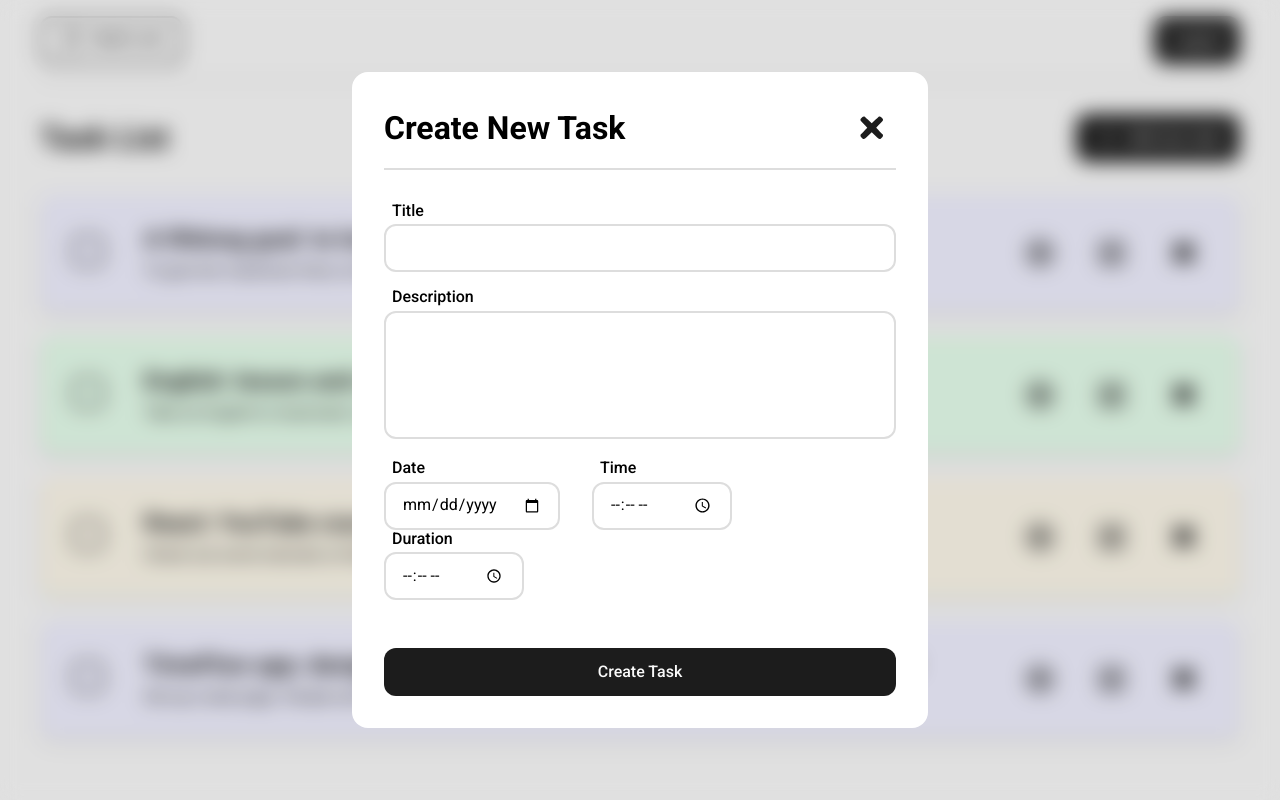
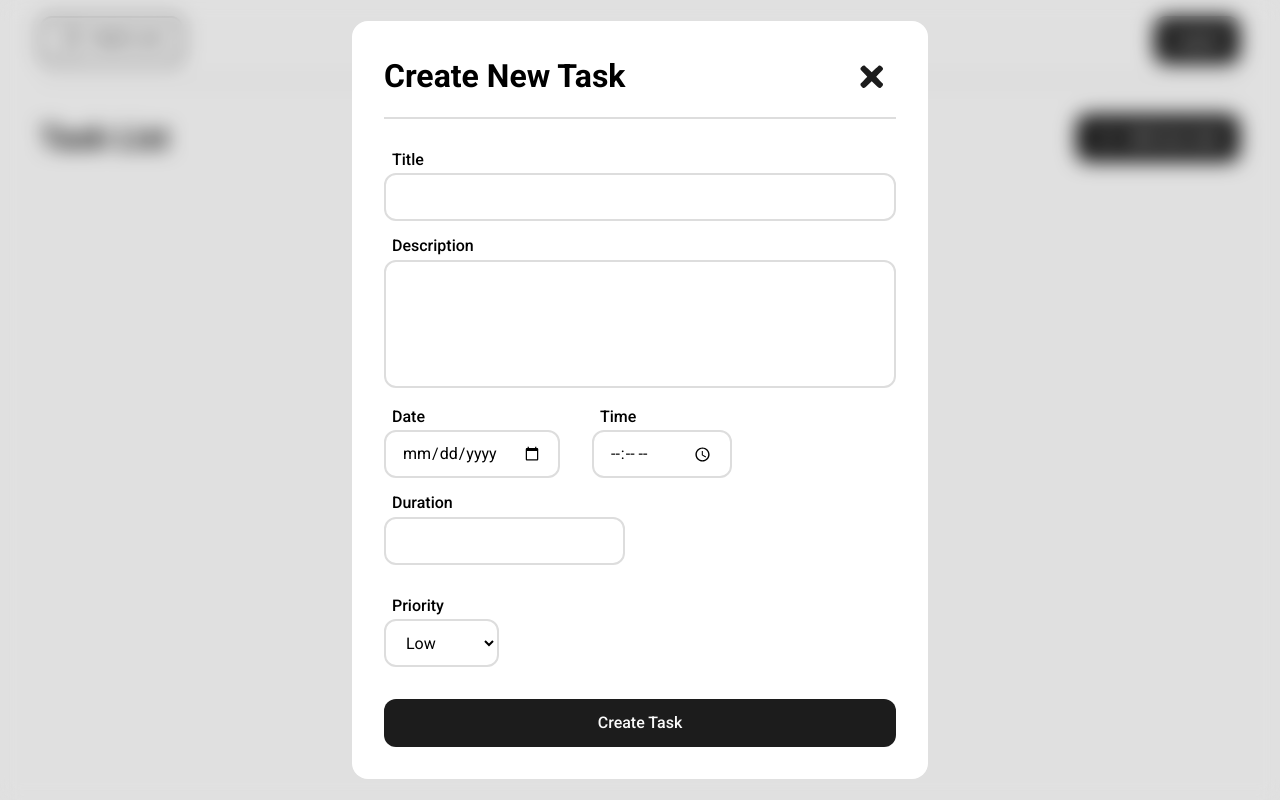
Before and after one commit to emiaesthetic/timeflow-app, a React (Vite) app: page / in a window 1280 px wide. Both pictures are taken after a click on the button "Add new task". Built offline with nearby package versions, Linux system fonts and the light colour scheme; a web font is replaced by a local one.

Commit message:
implement logic adding and removing task

```diff
--- a/package.json
+++ b/package.json
@@ -14,6 +14,7 @@
     "clsx": "^2.1.1",
     "react": "^19.0.0",
     "react-dom": "^19.0.0",
+    "react-hook-form": "^7.56.4",
     "react-router-dom": "^7.6.0"
   },
   "devDependencies": {
--- a/src/pages/home/constants.ts
+++ /dev/null
@@ -1,40 +0,0 @@
-import { ITask } from './types';
-
-export const TASKS: ITask[] = [
-  {
-    title: 'A lifelong goal: to love Darina',
-    description:
-      'To give her maximum time, to kiss her, to hug her, to make her happy.',
-    date: 'All my life',
-    time: '06:40 AM',
-    duration: 'every minute.',
-    priority: 'high',
-  },
-  {
-    title: 'English: lesson and serial.',
-    description:
-      'Take an English to Automatic class and watch Vikings Episode 2.',
-    date: 'May 7th',
-    time: '7:40 AM',
-    duration: '50 minutes',
-    priority: 'low',
-  },
-  {
-    title: 'React: YouTube course.',
-    description:
-      'Check out some tutorials on React 18. Read 3 points of documentation.',
-    date: 'June 17th',
-    time: '9:40 AM',
-    duration: '90 minutes',
-    priority: 'medium',
-  },
-  {
-    title: 'TimeFlow app: design.',
-    description:
-      "Set up a task page. Simple and fast. Don't waste time on animations.",
-    date: 'September 10th',
-    time: '3:30 PM',
-    duration: '30 minutes',
-    priority: 'high',
-  },
-];
--- /dev/null
+++ b/src/pages/home/model/useLocalStorage.ts
@@ -0,0 +1,32 @@
+import { useEffect, useState } from 'react';
+
+import { ITask } from './types';
+
+const STORAGE_KEY = 'tasks';
+
+export const useLocalStorage = () => {
+  const [storageValue, setStorageValue] = useState<ITask[]>(() => {
+    const storageValue = localStorage.getItem(STORAGE_KEY);
+    if (!storageValue) return [];
+
+    return JSON.parse(storageValue);
+  });
+
+  useEffect(() => {
+    localStorage.setItem(STORAGE_KEY, JSON.stringify(storageValue));
+  }, [storageValue]);
+
+  const addTask = (task: ITask): void => {
+    if (!task) return;
+    setStorageValue(prevTasks => [...prevTasks, task]);
+  };
+
+  const removeTask = (title: string) => {
+    if (!title) return;
+    setStorageValue(prevTasks =>
+      prevTasks.filter(item => item.title !== title),
+    );
+  };
+
+  return { tasks: storageValue, addTask, removeTask };
+};
--- a/src/pages/home/ui/task-board/task-board.module.scss
+++ b/src/pages/home/ui/task-board/task-board.module.scss
@@ -21,4 +21,13 @@
   &__item:not(:last-child) {
     margin-bottom: var(--space-3);
   }
+
+  &__empty {
+    display: flex;
+    justify-content: center;
+
+    svg {
+      width: 50%;
+    }
+  }
 }
--- a/src/pages/home/ui/task-board/task-board.tsx
+++ b/src/pages/home/ui/task-board/task-board.tsx
@@ -14,12 +14,18 @@ import {
 } from '@/shared/ui/icons';
 import { Layout } from '@/shared/ui/layout';
 
-import { TASKS } from '../../constants';
-import { ITask } from '../../types';
+import { ITask } from '../../model/types';
+import { useLocalStorage } from '../../model/useLocalStorage';
 import { TaskForm } from '../task-form';
+
+import EmptyIcon from './img/empty.svg?react';
 
 import styleBoard from './task-board.module.scss';
 import styleItem from './task-item.module.scss';
+
+interface ITaskItemProps extends ITask {
+  onRemove: (title: string) => void;
+}
 
 export const TaskItem = ({
   title,
@@ -28,7 +34,8 @@ export const TaskItem = ({
   time,
   duration,
   priority,
-}: ITask) => {
+  onRemove,
+}: ITaskItemProps) => {
   const [isOpenDropdown, setIsOpenDropdown] = useState(false);
 
   return (
@@ -49,16 +56,16 @@ export const TaskItem = ({
 
         <div className={styleItem.task__schedule}>
           <div className={styleItem.task__datetime}>
-            <time className={styleItem.task__date} dateTime="2025-09-10">
+            <time className={styleItem.task__date} dateTime={date}>
               {date},
             </time>
-            <time className={styleItem.task__time} dateTime="06:40">
-              {time}
+            <time className={styleItem.task__time} dateTime={time}>
+              {time} PM
             </time>
           </div>
 
           <data className={styleItem.task__duration} value="PT30M">
-            {duration}
+            {duration} minutes
           </data>
         </div>
       </div>
@@ -76,7 +83,7 @@ export const TaskItem = ({
             </Button>
           </li>
           <li className={styleItem['task__actions-item']}>
-            <Button variant="icon">
+            <Button variant="icon" onClick={() => onRemove(title)}>
               <CrossIcon width="32" height="32" />
             </Button>
           </li>
@@ -90,9 +97,21 @@ export const TaskItem = ({
             ariaLabel: 'Open task menu',
           }}
           items={[
-            { label: 'Start', icon: <PlayIcon width="20" height="20" /> },
-            { label: 'Edit', icon: <EditIcon width="20" height="20" /> },
-            { label: 'Delete', icon: <CrossIcon width="20" height="20" /> },
+            {
+              label: 'Start',
+              icon: <PlayIcon width="20" height="20" />,
+              onClick: () => {},
+            },
+            {
+              label: 'Edit',
+              icon: <EditIcon width="20" height="20" />,
+              onClick: () => {},
+            },
+            {
+              label: 'Delete',
+              icon: <CrossIcon width="20" height="20" />,
+              onClick: () => onRemove(title),
+            },
           ]}
           isOpen={isOpenDropdown}
           onToggle={() => setIsOpenDropdown(!isOpenDropdown)}
@@ -107,7 +126,14 @@ export const TaskItem = ({
 };
 
 export const TaskBoard = () => {
+  const { tasks, addTask, removeTask } = useLocalStorage();
   const [isOpenDialog, setIsOpenDialog] = useState(false);
+
+  const handleSubmit = (data: ITask) => {
+    addTask(data);
+    setIsOpenDialog(false);
+  };
+
   return (
     <>
       <section className={styleBoard['task-board']}>
@@ -120,19 +146,29 @@ export const TaskBoard = () => {
             </Button>
           </header>
 
-          <ul className={styleBoard['task-board__list']}>
-            {TASKS.map((task, index) => (
-              <li className={styleBoard['task-board__item']}>
-                <TaskItem key={index} {...task} />
-              </li>
-            ))}
-          </ul>
+          {tasks.length === 0 ? (
+            <div className={styleBoard['task-board__empty']}>
+              <EmptyIcon />
+            </div>
+          ) : (
+            <ul className={styleBoard['task-board__list']}>
+              {tasks.map((task, index) => (
+                <li className={styleBoard['task-board__item']}>
+                  <TaskItem
+                    key={index}
+                    {...task}
+                    onRemove={title => removeTask(title)}
+                  />
+                </li>
+              ))}
+            </ul>
+          )}
         </Layout>
       </section>
 
       <Dialog
         dialogTitle={<h1 className="create-task__title">Create New Task</h1>}
-        dialogContent={<TaskForm />}
+        dialogContent={<TaskForm onSubmit={handleSubmit} />}
         dialogFooter={
           <Button variant="dark" type="submit" form="taskForm" fullWidth>
             Create Task
--- a/src/pages/home/ui/task-form/task-form.module.scss
+++ b/src/pages/home/ui/task-form/task-form.module.scss
@@ -1,4 +1,5 @@
 @use '@/shared/styles/media' as media;
+@use '@/shared/styles/mixins' as mixins;
 
 .task-form {
   display: flex;
@@ -16,7 +17,7 @@
   &__datetime {
     display: flex;
     flex-wrap: wrap;
-    column-gap: var(--space-4);
+    gap: var(--space-2) var(--space-4);
     align-items: center;
     margin-bottom: var(--space-2);
 
@@ -27,5 +28,22 @@
 
   &__select {
     width: max-content;
+    height: var(--size-6);
+    padding-inline: var(--space-2) var(--space-2);
+    padding-block: var(--space-1);
+    border: 2px solid var(--border-gray);
+    border-radius: var(--border-radius-2);
+    background-color: transparent;
+
+    @include mixins.transition(background-color, border-color);
+
+    @include mixins.hover {
+      border-color: var(--border-dark);
+      background-color: var(--background-primary);
+    }
+
+    @include mixins.focus {
+      border-color: var(--border-dark);
+    }
   }
 }
--- a/src/pages/home/ui/task-form/task-form.tsx
+++ b/src/pages/home/ui/task-form/task-form.tsx
@@ -1,36 +1,104 @@
+import { useForm } from 'react-hook-form';
+
 import { Input } from '@/shared/ui/input';
 import { Label } from '@/shared/ui/label';
 
+import { ITask } from '../../model/types';
+
 import style from './task-form.module.scss';
 
-export const TaskForm = () => {
+export const TaskForm = ({ onSubmit }: { onSubmit: (data: ITask) => void }) => {
+  const {
+    register,
+    formState: { errors },
+    handleSubmit,
+    reset,
+  } = useForm<ITask>();
+
   return (
-    <form className={style['task-form']} id="taskForm" action="/">
+    <form
+      className={style['task-form']}
+      id="taskForm"
+      action="/"
+      onSubmit={handleSubmit(data => {
+        onSubmit(data);
+        reset();
+      })}
+    >
       <div className={style['task-form__field']}>
         <Label children="Title" htmlFor="title" />
-        <Input type="text" name="title" id="title" />
+        <Input
+          {...register('title', {
+            required: { value: true, message: 'Обязательное поле' },
+          })}
+          type="text"
+          id="title"
+          aria-invalid={!!errors.title}
+        />
       </div>
 
       <div className={style['task-form__field']}>
         <Label children="Description" htmlFor="description" />
-        <Input type="text" multiline name="description" id="description" />
+        <Input
+          {...register('description')}
+          type="text"
+          multiline
+          id="description"
+        />
       </div>
 
       <div className={style['task-form__datetime']}>
         <div className={style['task-form__field']}>
           <Label children="Date" htmlFor="date" />
-          <Input type="date" name="date" id="date" />
+          <Input
+            {...register('date', {
+              required: { value: true, message: 'Обязательное поле' },
+            })}
+            type="date"
+            id="date"
+            aria-invalid={!!errors.date}
+          />
         </div>
 
         <div className={style['task-form__field']}>
           <Label children="Time" htmlFor="time" />
-          <Input type="time" name="time" id="time" />
+          <Input
+            {...register('time', {
+              required: { value: true, message: 'Обязательное поле' },
+            })}
+            type="time"
+            id="time"
+            aria-invalid={!!errors.time}
+          />
         </div>
 
         <div className={style['task-form__field']}>
           <Label children="Duration" htmlFor="duration" />
-          <Input type="time" name="duration" id="duration" />
+          <Input
+            {...register('duration', {
+              required: { value: true, message: 'Обязательное поле' },
+            })}
+            type="number"
+            id="duration"
+            aria-invalid={!!errors.duration}
+          />
         </div>
+      </div>
+
+      <div className={style['task-form__field']}>
+        <Label children="Priority" htmlFor="priority" />
+        <select
+          {...register('priority', {
+            required: { value: true, message: 'Обязательное поле' },
+          })}
+          className={style['task-form__select']}
+          id="priority"
+          aria-invalid={!!errors.priority}
+        >
+          <option value="low">Low</option>
+          <option value="medium">Medium</option>
+          <option value="high">High</option>
+        </select>
       </div>
     </form>
   );
--- a/src/shared/styles/_variables.scss
+++ b/src/shared/styles/_variables.scss
@@ -8,6 +8,7 @@
   --color-light-green: #e6feec;
   --color-light-yellow: #fdf8ea;
   --color-light-purple: #f0f0ff;
+  --color-red: #ff4d4d;
 
   /* Container */
   --container-width: 1200px;
@@ -63,6 +64,7 @@
   --border-dark: var(--color-dark);
   --border-gray: var(--color-gray);
   --border-light: var(--color-light);
+  --border-red: var(--color-red);
 
   /* Box-shadows */
   --shadow: 0 4px 10px var(--color-gray);
--- a/src/shared/ui/dropdown-menu/dropdown-menu.tsx
+++ b/src/shared/ui/dropdown-menu/dropdown-menu.tsx
@@ -14,6 +14,7 @@ interface IDropdownTrigger {
 interface IDropdownItem {
   label: string;
   icon?: React.ReactNode;
+  onClick?: () => void;
 }
 
 interface IDropdownMenu {
@@ -69,7 +70,10 @@ export const DropdownMenu = ({
           <ul className={style['dropdown-menu__list']} id="dropdown-menu">
             {items.map(item => (
               <li className={style['dropdown-menu__item']}>
-                <button className={style['dropdown-menu__button']}>
+                <button
+                  className={style['dropdown-menu__button']}
+                  onClick={item.onClick}
+                >
                   {item.icon}
                   {item.label}
                 </button>
--- a/src/shared/ui/icons/plus.tsx
+++ b/src/shared/ui/icons/plus.tsx
@@ -16,8 +16,8 @@ export const PlusIcon = ({
     >
       <path
         fill="currentColor"
-        fill-rule="evenodd"
-        clip-rule="evenodd"
+        fillRule="evenodd"
+        clipRule="evenodd"
         d="M12 4C12.5523 4 13 4.44772 13 5V11H19C19.5523 11 20 11.4477 20 12C20 12.5523 19.5523 13 19 13H13V19C13 19.5523 12.5523 20 12 20C11.4477 20 11 19.5523 11 19V13H5C4.44772 13 4 12.5523 4 12C4 11.4477 4.44772 11 5 11H11V5C11 4.44772 11.4477 4 12 4Z"
       />
     </svg>
--- a/src/shared/ui/input/input.module.scss
+++ b/src/shared/ui/input/input.module.scss
@@ -20,6 +20,10 @@
   @include mixins.focus {
     border-color: var(--border-dark);
   }
+
+  &:invalid {
+    border-color: var(--border-red);
+  }
 }
 
 .textarea {
```
Also changed, not shown: src/pages/home/model/types.ts (renamed from src/pages/home/types.ts), src/pages/home/ui/task-board/img/empty.svg (added).
